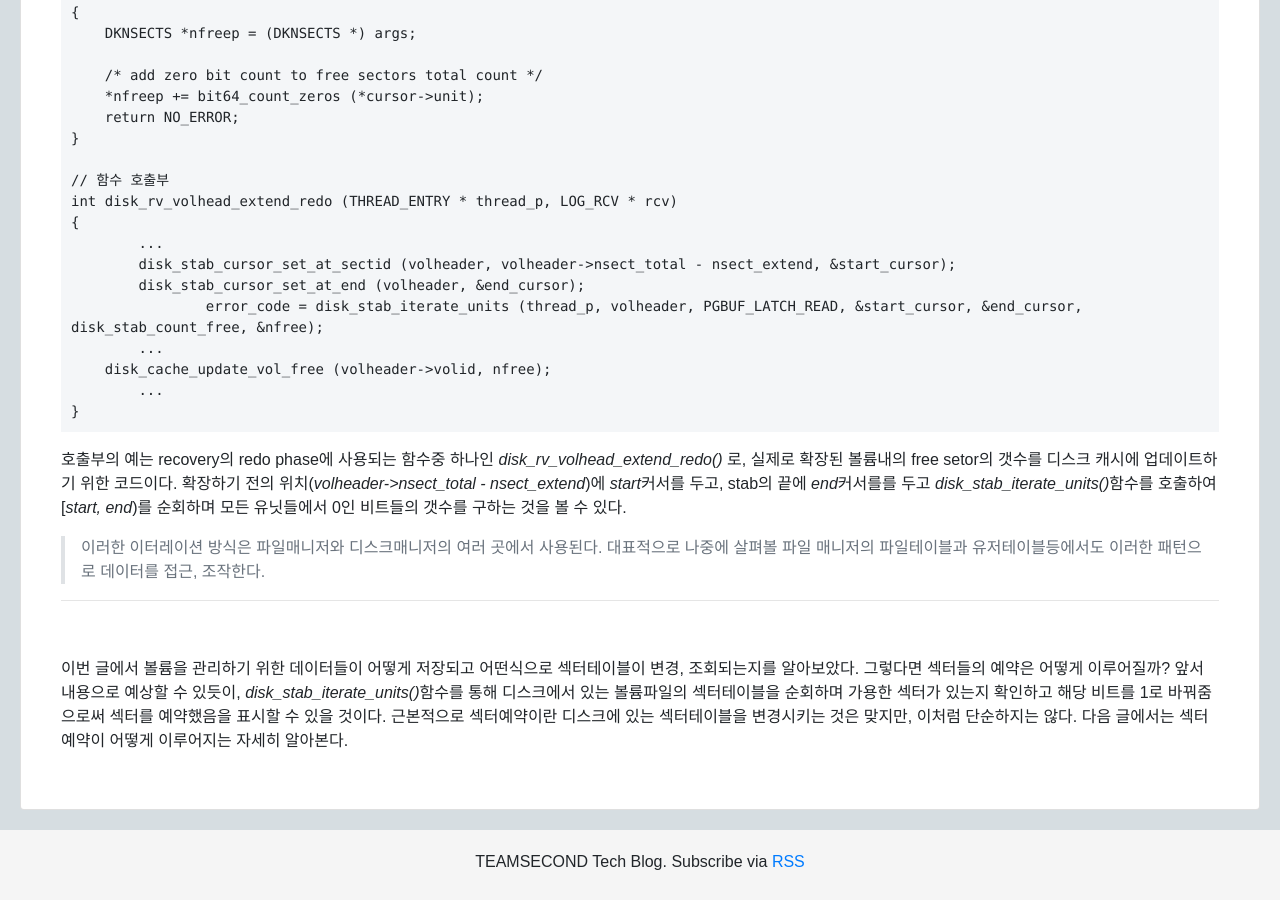
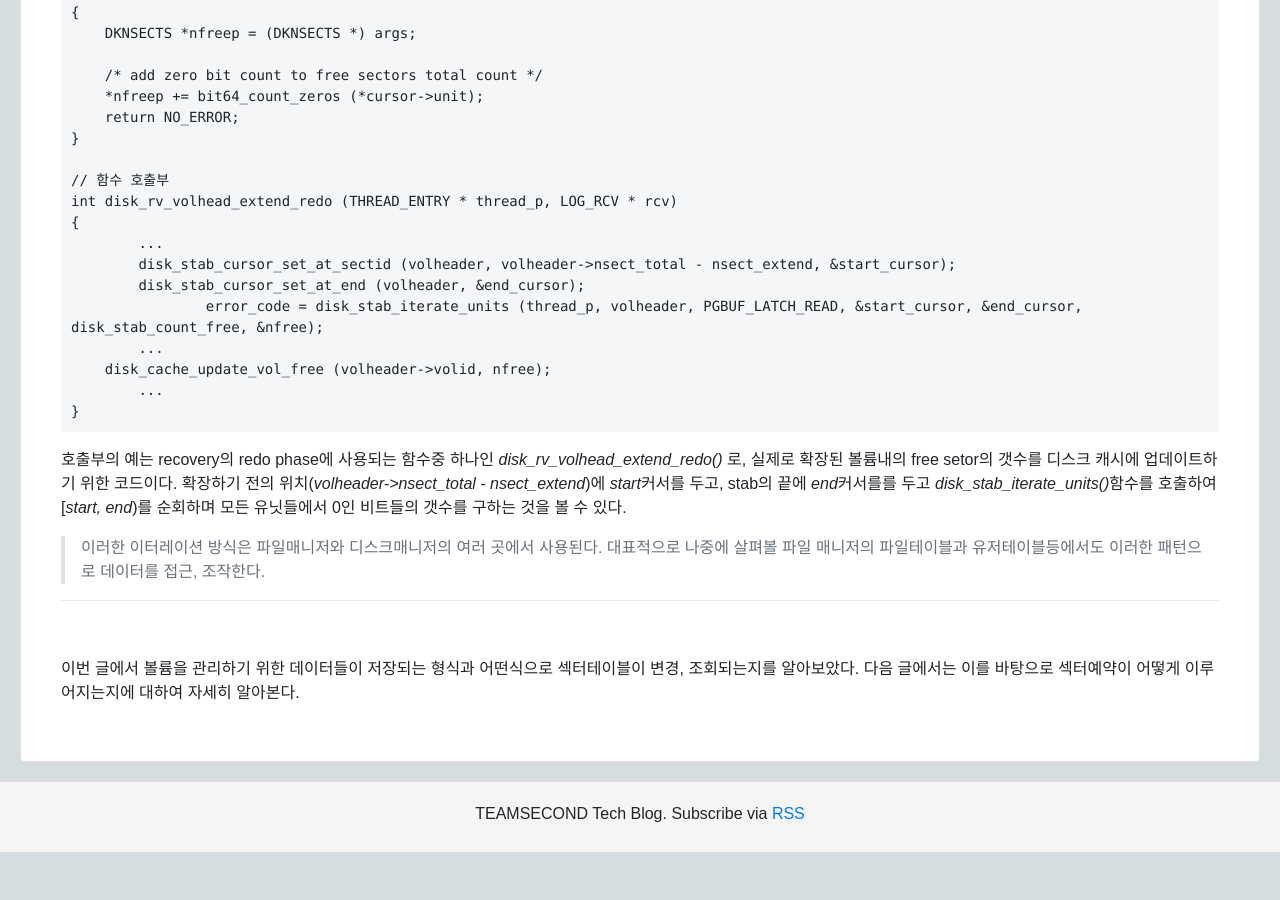
Before and after one commit to teamsecond/teamsecond.github.io, a Jekyll site: the page built from _posts/cubrid-internal/2019-06-25-disk-file-manager-2-volume-arch.md, in a window 1280 px wide and 900 px high, scrolled down 4514 px. Built offline with Jekyll 4.4.1, drawn with Linux system fonts in a browser that asks for light colours; nearby versions of some CDN libraries; comment, search, counter and statistics services are not loaded; after the commit the page ends 5366 px from its top, so only the background shows below that.

Commit message:
shorten the last coming-soon msg

```diff
--- a/_posts/cubrid-internal/2019-06-25-disk-file-manager-2-volume-arch.md
+++ b/_posts/cubrid-internal/2019-06-25-disk-file-manager-2-volume-arch.md
@@ -14,6 +14,7 @@ summary:File/Disk Manager internal 2: architecture
  앞선 포스터 ([Overview](https://teamsecond.github.io/cubrid-internal/disk-file-manager-1-overview.html))에서 볼륨 매니저가 섹터의 예약(reservation)을 관리한다고 이야기하였다. 이번 글에서는 볼륨내의 섹터들이 어떻게 관리되는지에 대한 구체적인 이야기와 이를 위해 볼륨이 어떻게 구성되어 있는지를 다룬다. 여기서 다루어지는 볼륨의 구조는 그대로 non-volatile memory (SSD, HDD 등)에 쓰여진다.
 
 <br/>
+
 ## 볼륨 구조
 ---
 디스크매니저의 가장 큰 역할은 파일생성과 확장을 위해 섹터들을 제공해주는 것이다. 이를 위해 각 볼륨은 파일들에게 할당해줄 섹터들과 이를 관리하기 위한 메타(meta)데이터로 이루어져있다. 메타데이터들이 저장된 페이지를 볼륨의 **시스템페이지(System Page)**라고 하며, 볼륨에 대한 정보와 각 섹터들의 예약여부를 담고 있다. 시스템페이지는 다음과 같이 두가지로 나뉜다.
@@ -292,4 +293,4 @@ int disk_rv_volhead_extend_redo (THREAD_ENTRY * thread_p, LOG_RCV * rcv)
 
 <br/>
 
-이번 글에서 볼륨을 관리하기 위한 데이터들이 어떻게 저장되고 어떤식으로 섹터테이블이 변경, 조회되는지를 알아보았다. 그렇다면 섹터들의 예약은 어떻게 이루어질까? 앞서 내용으로 예상할 수 있듯이, *disk_stab_iterate_units()*함수를 통해 디스크에서 있는 볼륨파일의 섹터테이블을 순회하며 가용한 섹터가 있는지 확인하고 해당 비트를 1로 바꿔줌으로써 섹터를 예약했음을 표시할 수 있을 것이다. 근본적으로 섹터예약이란 디스크에 있는 섹터테이블을 변경시키는 것은 맞지만, 이처럼 단순하지는 않다. 다음 글에서는 섹터예약이 어떻게 이루어지는 자세히 알아본다.
+이번 글에서 볼륨을 관리하기 위한 데이터들이 저장되는 형식과 어떤식으로 섹터테이블이 변경, 조회되는지를 알아보았다. 다음 글에서는 이를 바탕으로 섹터예약이 어떻게 이루어지는지에 대하여 자세히 알아본다.
```
